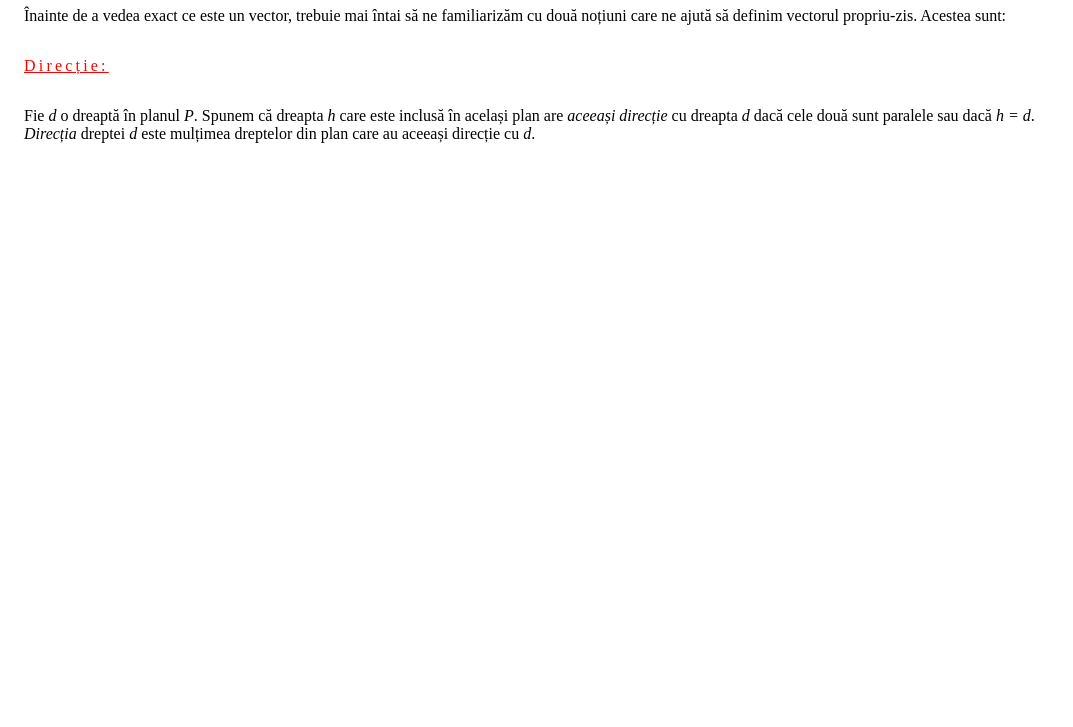
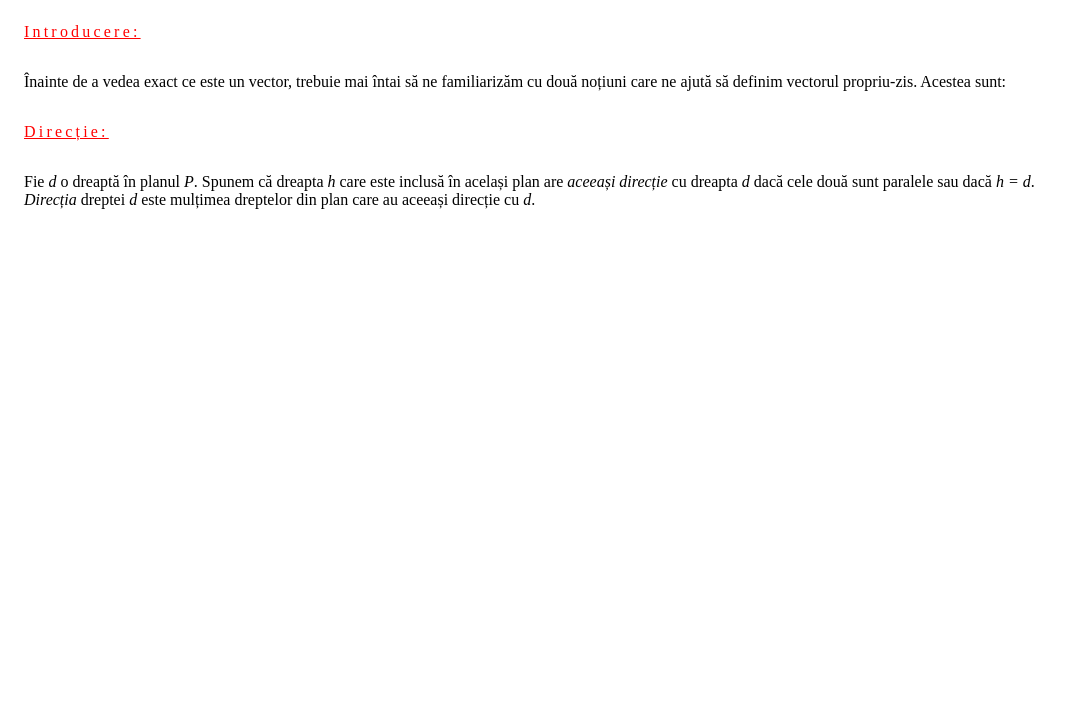
Before and after one commit to dianaglm/courses, a plain HTML site: page vectori.html in a window 1280 px wide. Shown: the part 73-800 px from the top of the page, without its empty margins (0-1073 px from the left). Drawn offline with Linux system fonts and the light colour scheme.

Commit message:
Update vectori.html

```diff
--- a/vectori.html
+++ b/vectori.html
@@ -9,6 +9,7 @@
     <body>
         <h1 class="heading">Vectori</h1>
         <div>
+            <h2 class="heading-2">Introducere:</h2>
             <p class="text">Înainte de a vedea exact ce este un vector, trebuie mai întai să ne familiarizăm cu două noțiuni
                 care ne ajută să definim vectorul propriu-zis. Acestea sunt:
             </p>
```
